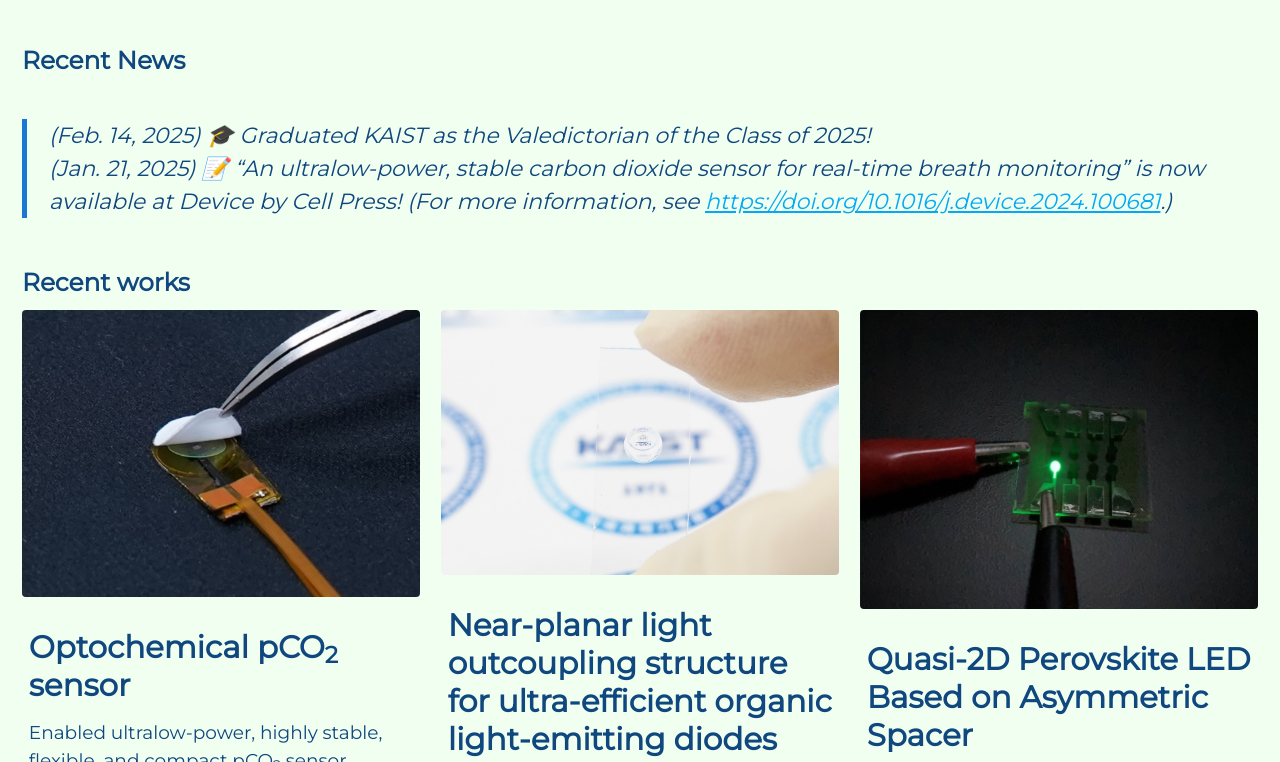
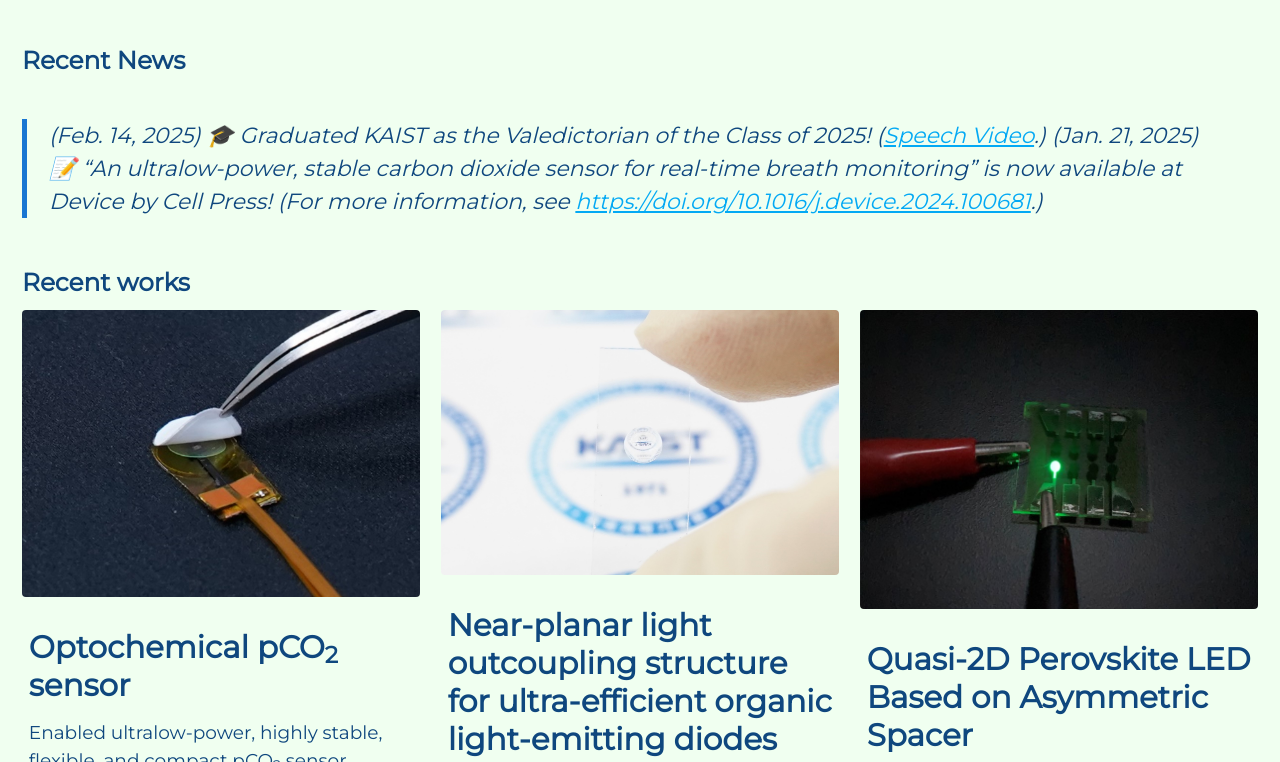
Before and after one commit to mj3259/mj3259.github.io, a Jekyll site: the page built from index.md, in a window 1280 px wide and 900 px high, scrolled down 410 px, cut to the strip 138-900 px from the top of the window. Built offline with Jekyll 4.4.1, drawn with Linux system fonts in a browser that asks for light colours; cached includes are drawn as plain includes.

Commit message:
Update index.md

```diff
--- a/index.md
+++ b/index.md
@@ -59,7 +59,7 @@
 
 ### Recent News
 
-> (Feb. 14, 2025) 🎓 Graduated KAIST as the Valedictorian of the Class of 2025!
+> (Feb. 14, 2025) 🎓 Graduated KAIST as the Valedictorian of the Class of 2025! ([Speech Video](https://doi.org/10.1016/j.device.2024.100681).)
 > (Jan. 21, 2025) 📝 "An ultralow-power, stable carbon dioxide sensor for real-time breath monitoring" is now available at *Device* by Cell Press! (For more information, see [https://doi.org/10.1016/j.device.2024.100681](https://doi.org/10.1016/j.device.2024.100681).)
 
 
```
